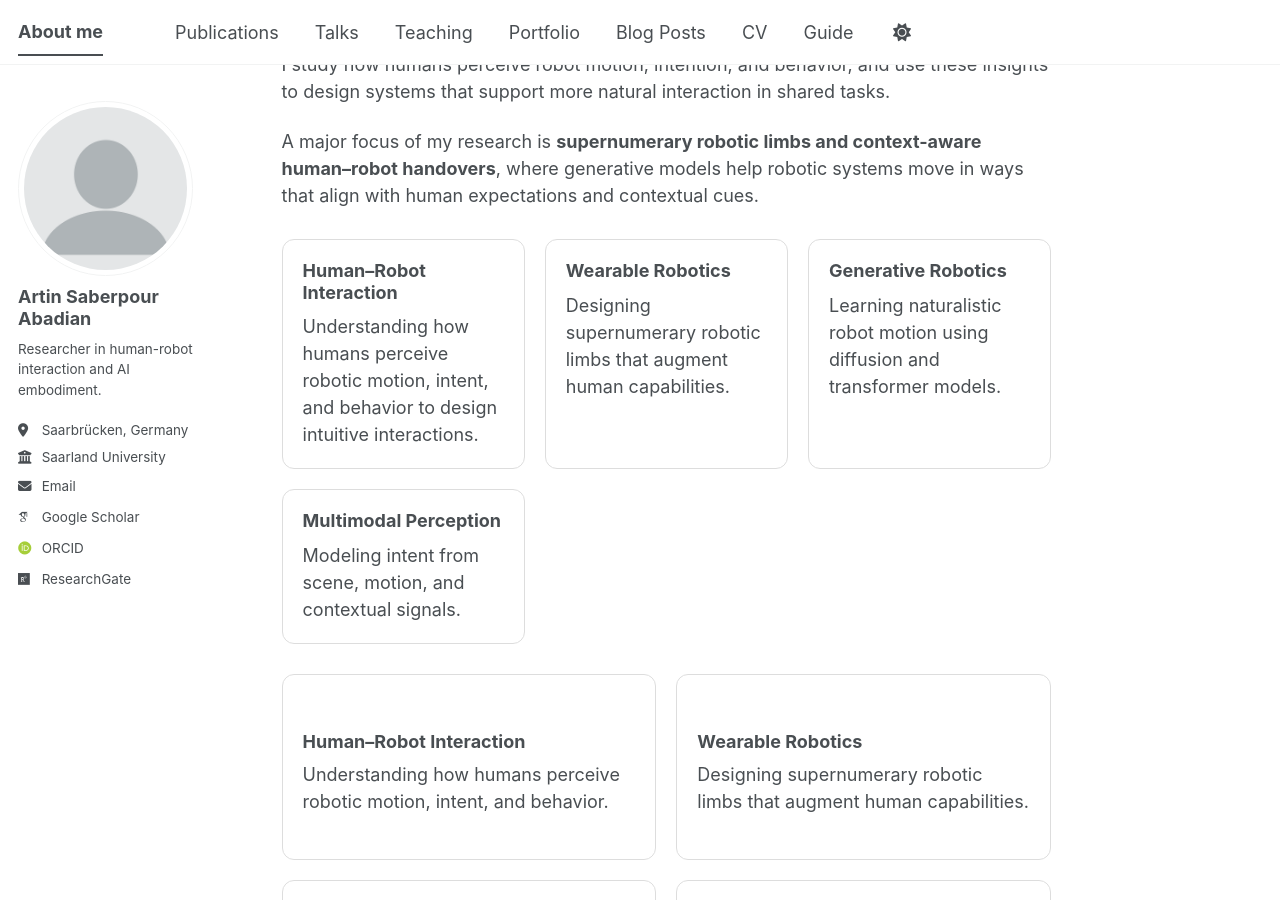
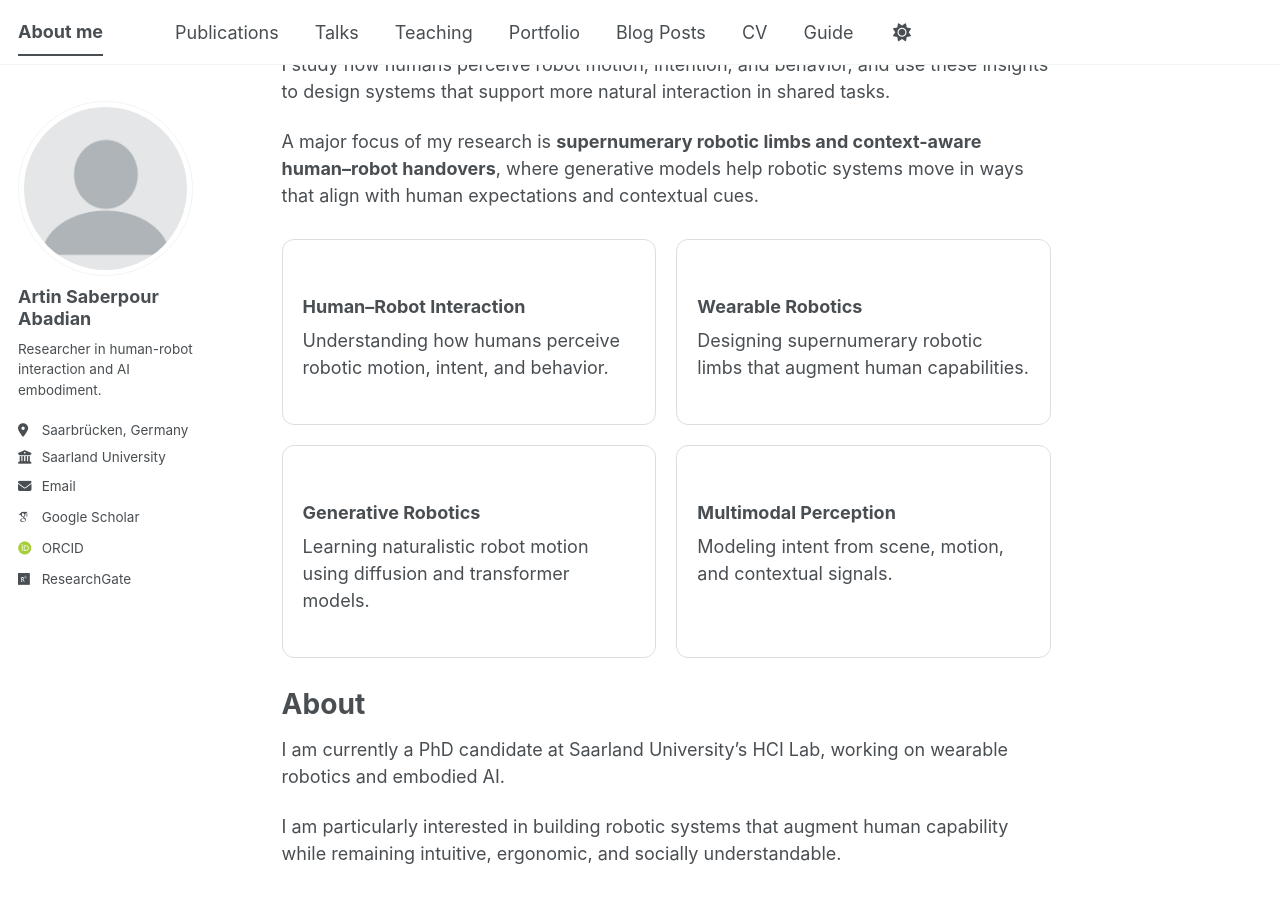
Before and after one commit to artin-saberpour/artin-saberpour.github.io, a Jekyll site: the page built from _pages/about.md, in a window 1280 px wide and 900 px high, scrolled down 450 px. Built offline with Jekyll 4.4.1, drawn with Linux system fonts in a browser that asks for light colours; some web fonts are replaced; a script bundle is joined from its source files by our own code; library files that are not in the unit come from our copies.

Commit message:
Remove project sections from about.md
Removed several project sections related to Human–Robot Interaction, Wearable Robotics, Generative Robotics, and Multimodal Perception.

```diff
--- a/_pages/about.md
+++ b/_pages/about.md
@@ -23,30 +23,6 @@ I study how humans perceive robot motion, intention, and behavior, and use these
 
 A major focus of my research is **supernumerary robotic limbs and context-aware human–robot handovers**, where generative models help robotic systems move in ways that align with human expectations and contextual cues.
 
-
-<div style="display:grid; grid-template-columns:repeat(auto-fit, minmax(240px, 1fr)); gap:20px; margin:30px 0;">
-  <a href="/projects/" style="text-decoration:none; color:inherit;">
-    <div style="padding:20px; border:1px solid #ddd; border-radius:12px; background:#fff;">
-      <h3 style="margin-top:0; margin-bottom:10px;">Human–Robot Interaction</h3>
-      <p style="margin:0;">Understanding how humans perceive robotic motion, intent, and behavior to design intuitive interactions.</p>
-    </div>
-  </a>
-
-  <div style="padding:20px; border:1px solid #ddd; border-radius:12px; background:#fff;">
-    <h3 style="margin-top:0; margin-bottom:10px;">Wearable Robotics</h3>
-    <p style="margin:0;">Designing supernumerary robotic limbs that augment human capabilities.</p>
-  </div>
-
-  <div style="padding:20px; border:1px solid #ddd; border-radius:12px; background:#fff;">
-    <h3 style="margin-top:0; margin-bottom:10px;">Generative Robotics</h3>
-    <p style="margin:0;">Learning naturalistic robot motion using diffusion and transformer models.</p>
-  </div>
-
-  <div style="padding:20px; border:1px solid #ddd; border-radius:12px; background:#fff;">
-    <h3 style="margin-top:0; margin-bottom:10px;">Multimodal Perception</h3>
-    <p style="margin:0;">Modeling intent from scene, motion, and contextual signals.</p>
-  </div>
-</div>
 
 
 
```
